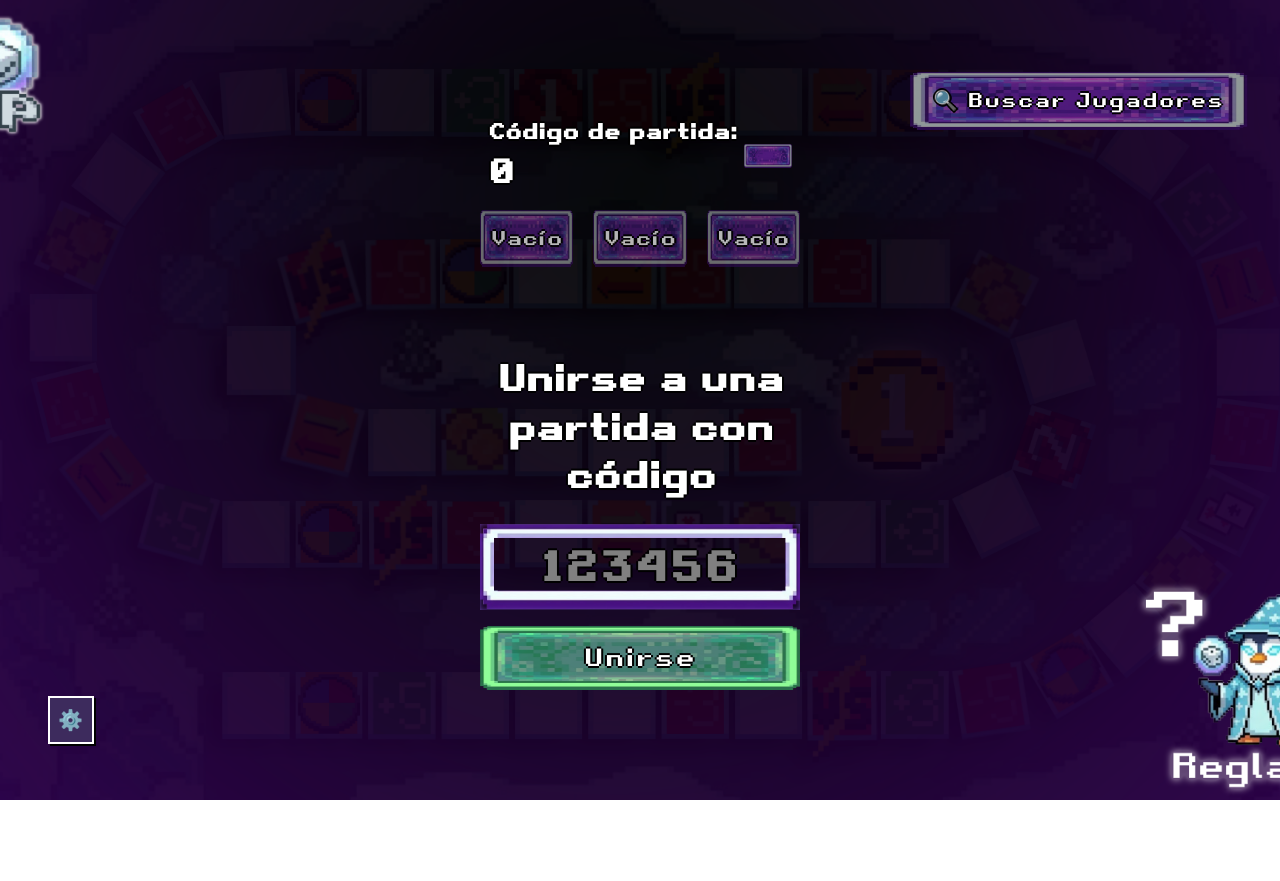
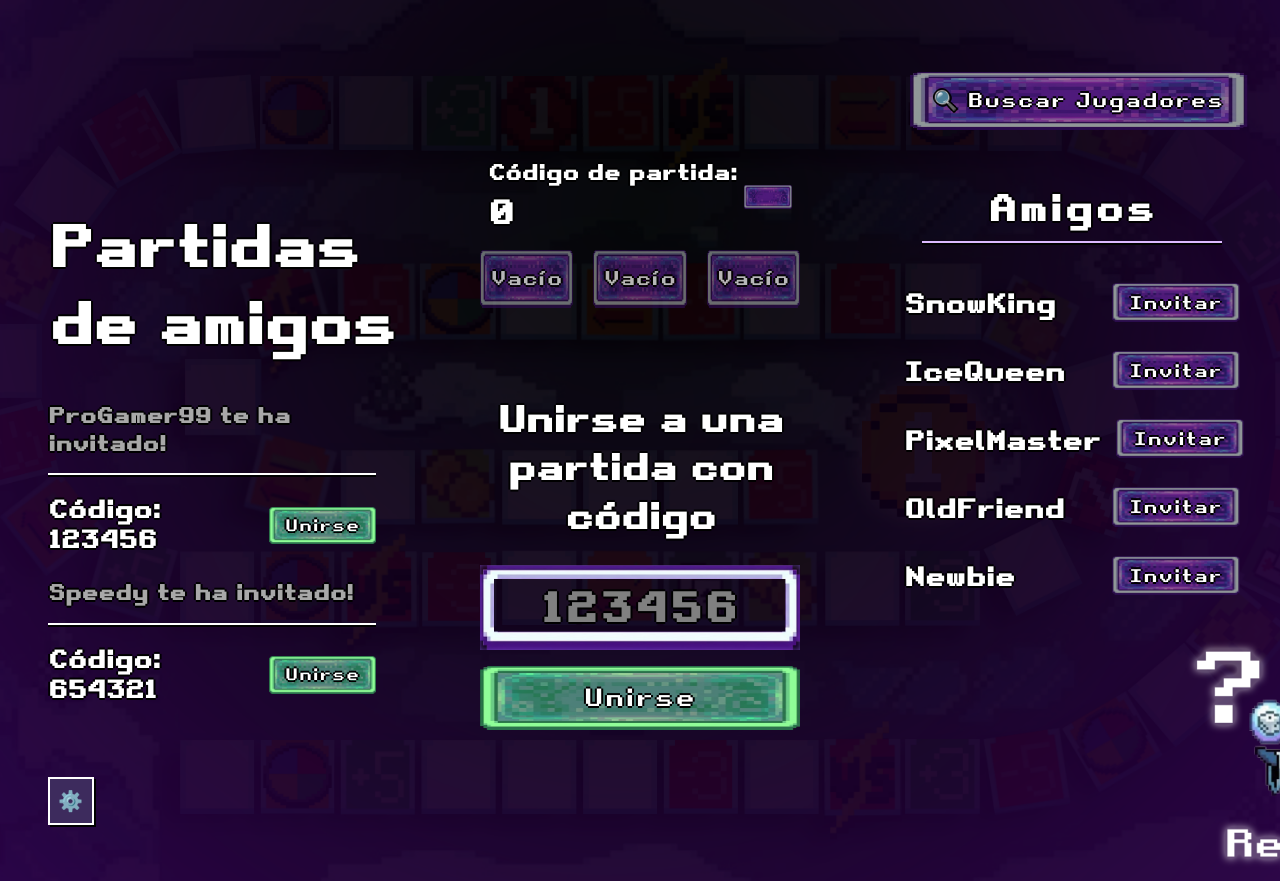
Before and after one commit to UNIZAR-30226-2026-05/frontend-web, a Next.js app: page /menu in a window 1280 px wide. Before the commit the page ends 800 px from the top, so only its background shows below. Built offline with nearby package versions, Linux system fonts and the light colour scheme; no server answers.

Commit message:
Menus de unirse e invitar amigos

```diff
--- a/app/menu/page.tsx
+++ b/app/menu/page.tsx
@@ -23,6 +23,19 @@ export default function MenuPage() {
     const [isRulesOpen, setIsRulesOpen] = useState(false);
     const [isPasswordModalOpen, setIsPasswordModalOpen] = useState(false);
     const [isSearchModalOpen, setIsSearchModalOpen] = useState(false);
+
+    // Mock Data
+    const [invitations] = useState([
+        { inviter: 'ProGamer99', code: '123456' },
+        { inviter: 'Speedy', code: '654321' }
+    ]);
+    const [friends] = useState([
+        { username: 'SnowKing', status: 'offline' },
+        { username: 'IceQueen', status: 'online' },
+        { username: 'PixelMaster', status: 'in_game' },
+        { username: 'OldFriend', status: 'offline' },
+        { username: 'Newbie', status: 'online' }
+    ]);
 
     const usernameRef = useRef<string | null>(null);
     const socketRef = useRef<WebSocket | null>(null);
@@ -243,9 +256,8 @@ export default function MenuPage() {
                     </div>
                 </div>
 
-                {/*
-                Partidas de amigos
-                <div className="flex-1 flex flex-col p-6 pl-4 relative mt-20">
+                {/* Partidas de amigos (Invitaciones) */}
+                <div className="flex-1 flex flex-col p-6 pl-4 relative mt-20 overflow-hidden">
                     <h2
                         className="text-[3.5rem] leading-snug mb-10 text-white font-bold whitespace-nowrap"
                         style={{ textShadow: "2px 0 0 #000, -2px 0 0 #000, 0 2px 0 #000, 0 -2px 0 #000" }}
@@ -253,29 +265,35 @@ export default function MenuPage() {
                         Partidas<br />de amigos
                     </h2>
 
-                    <div className="mt-8 flex flex-col gap-3 w-fit">
+                    <div className="flex flex-col gap-6 overflow-y-auto pr-4 scrollbar-thin scrollbar-thumb-white scrollbar-track-transparent">
+                        {invitations.map((inv) => (
+                            <div key={inv.inviter} className="flex flex-col gap-3 w-fit">
                                 <p
                                     className="text-[#a8a8a8] text-[1.3rem] font-bold mb-1"
                                     style={{ textShadow: "2px 0 0 #000, -2px 0 0 #000, 0 2px 0 #000, 0 -2px 0 #000" }}
                                 >
-                            Usuario 3 te ha invitado!
+                                    {inv.inviter} te ha invitado!
                                 </p>
                                 <div className="w-full h-[2px] bg-white mb-2 shadow-[0_2px_0_#000]"></div>
+                                <div className="flex items-center gap-4">
                                     <p
                                         className="text-white text-[1.5rem] font-bold leading-tight"
                                         style={{ textShadow: "2px 0 0 #000, -2px 0 0 #000, 0 2px 0 #000, 0 -2px 0 #000" }}
                                     >
-                            Únete con el código:<br />
-                            <span
-                                className="text-white text-[2.2rem] mt-4 block"
-                                style={{ textShadow: "2px 0 0 #000, -2px 0 0 #000, 0 2px 0 #000, 0 -2px 0 #000" }}
+                                        Código: {inv.code}
+                                    </p>
+                                    <PixelButton
+                                        variant="green"
+                                        className="!px-4 !py-2 !text-[1rem]"
+                                        onClick={() => setJoinCode(inv.code)}
                                     >
-                                B372GFT
-                            </span>
-                        </p>
+                                        Unirse
+                                    </PixelButton>
                                 </div>
                             </div>
-                */}
+                        ))}
+                    </div>
+                </div>
                 {/* Botón de Ajustes (abajo a la izquierda) */}
                 <div className="mt-auto p-4 mb-2">
                     <button
@@ -392,9 +410,8 @@ export default function MenuPage() {
                     </PixelButton>
                 </div>
 
-                {/*
-                Lista de amigos
-                <div className="flex flex-col gap-6 w-full max-w-[22rem] ml-auto mt-6">
+                {/* Lista de amigos */}
+                <div className="flex flex-col gap-6 w-full max-w-[22rem] ml-auto mt-6 flex-1 overflow-hidden">
                     <div className="flex flex-col items-center mb-2">
                         <h2
                             className="text-[2.2rem] tracking-[0.1em] pb-2 text-white font-bold"
@@ -405,41 +422,31 @@ export default function MenuPage() {
                         <div className="w-[85%] mx-auto h-[2px] bg-[#dcbaff] shadow-[0_2px_0px_rgba(0,0,0,1)]"></div>
                     </div>
 
-                    <div className="flex flex-col gap-[1.8rem] px-2 mt-2">
-                        <div className="flex justify-between items-center w-full gap-4 flex-nowrap">
+                    <div className="flex flex-col gap-[1.8rem] px-2 mt-2 overflow-y-auto scrollbar-thin scrollbar-thumb-white scrollbar-track-transparent pr-2">
+                        {friends.map((friend) => {
+                            return (
+                                <div key={friend.username} className="flex justify-between items-center w-full gap-4 flex-nowrap">
                                     <span
                                         className="text-[1.6rem] text-white font-bold whitespace-nowrap mt-1"
                                         style={{ textShadow: "2px 0 0 #000, -2px 0 0 #000, 0 2px 0 #000, 0 -2px 0 #000" }}
                                     >
-                                Usuario 1
+                                        {friend.username}
                                     </span>
-                            <PixelButton variant="red" className="!px-3 !py-2 !text-[1.1rem] min-w-[7rem] whitespace-nowrap">Invitado</PixelButton>
+                                    <PixelButton
+                                        variant="purple"
+                                        className="!px-3 !py-2 !text-[1.1rem] min-w-[8rem] whitespace-nowrap"
+                                    >
+                                        Invitar
+                                    </PixelButton>
                                 </div>
-                        <div className="flex justify-between items-center w-full gap-4 flex-nowrap">
-                            <span
-                                className="text-[1.6rem] text-white font-bold whitespace-nowrap mt-1"
-                                style={{ textShadow: "2px 0 0 #000, -2px 0 0 #000, 0 2px 0 #000, 0 -2px 0 #000" }}
-                            >
-                                Usuario 2
-                            </span>
-                            <PixelButton variant="green" className="!px-3 !py-2 !text-[1.1rem] min-w-[7rem] whitespace-nowrap">Contigo</PixelButton>
-                        </div>
-                        <div className="flex justify-between items-center w-full gap-4 flex-nowrap">
-                            <span
-                                className="text-[1.6rem] text-white font-bold whitespace-nowrap mt-1"
-                                style={{ textShadow: "2px 0 0 #000, -2px 0 0 #000, 0 2px 0 #000, 0 -2px 0 #000" }}
-                            >
-                                Usuario 3
-                            </span>
-                            <PixelButton variant="purple" className="!px-3 !py-2 !text-[1.1rem] min-w-[7rem] whitespace-nowrap">Invitar</PixelButton>
+                            );
+                        })}
                     </div>
                 </div>
-                </div>
-                */}
 
                 {/* Zona interactiva de Reglas (Mago dibujado en el fondo) */}
                 <div
-                    className="absolute bottom-0 right-0 w-[20rem] h-[25rem] cursor-pointer z-10"
+                    className="absolute bottom-0 right-0 w-[14rem] h-[18rem] cursor-pointer z-10"
                     onClick={() => setIsRulesOpen(true)}
                     aria-label="Reglas del juego"
                     role="button"
```
Lines whose indentation alone changed are shown as unchanged.
